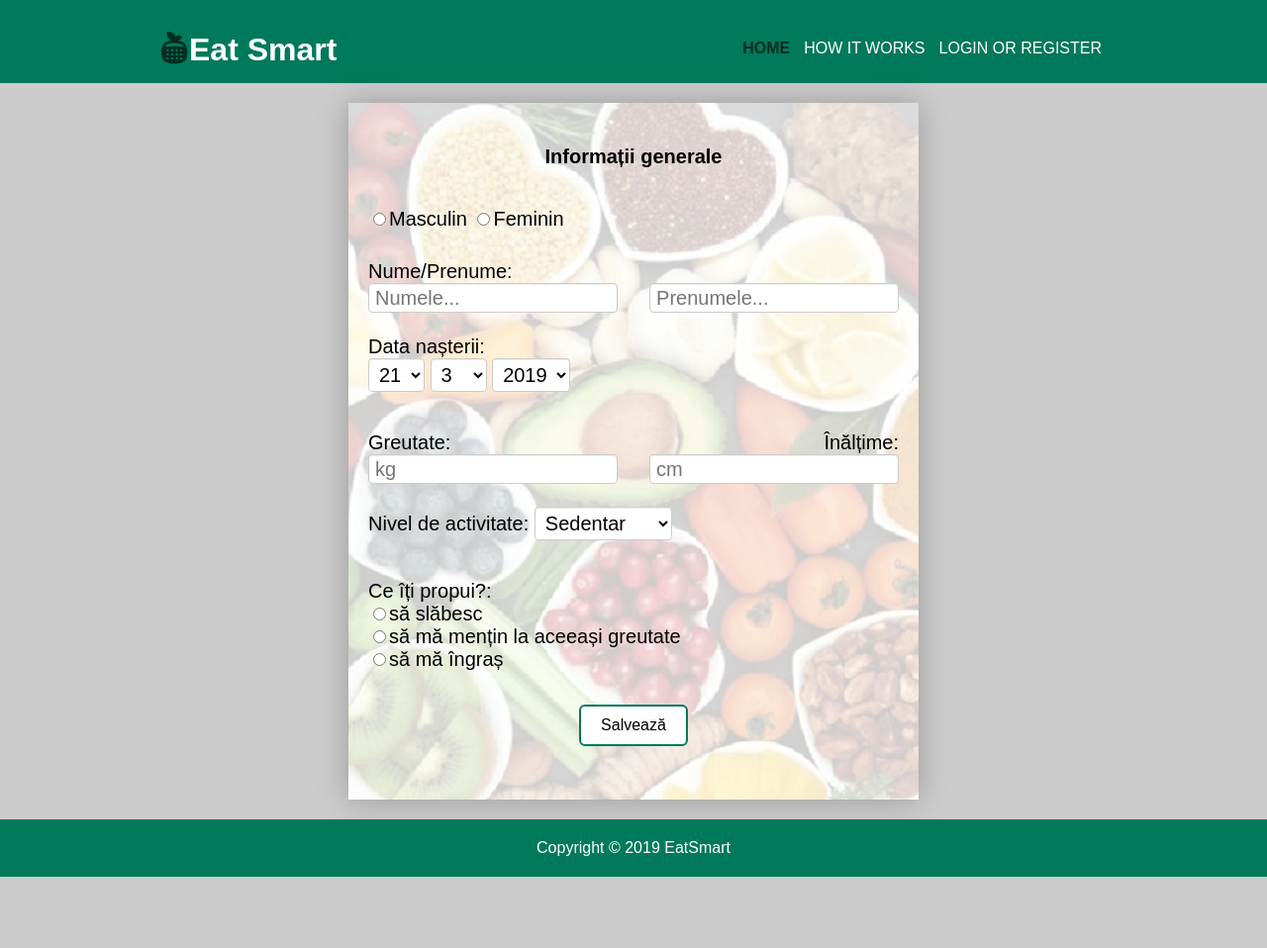
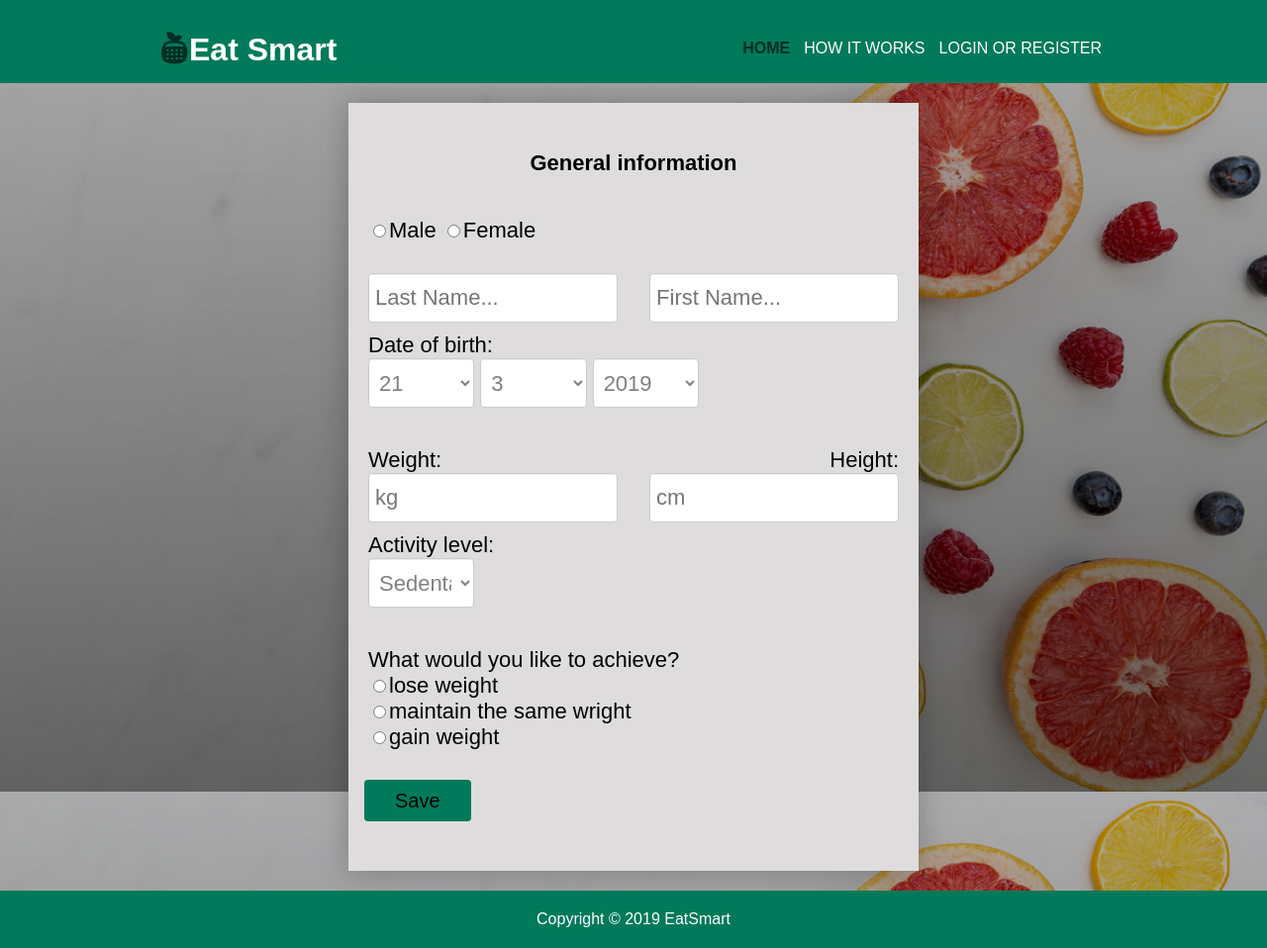
Before and after one commit to AnaRosu/Cal-o-web, a PHP site: page /userform.html in a window 1280 px wide. Shown: the whole page at 99% size. Before the commit the page ends 886 px from the top, so only its background shows below. Run offline with PHP 8.4, Linux system fonts and the light colour scheme; some libraries are stand-ins or nearby versions.

Commit message:
Cateva modificari la userform

```diff
--- a/css/userform.css
+++ b/css/userform.css
@@ -2,7 +2,9 @@ body{
     font-family: sans-serif;
     padding: 0;
     margin: 0;
-    background:#ccc;
+    background: linear-gradient(rgba(0, 0, 0, 0.3), rgba(0, 0, 0, 0.6)), url("image2.jpg"), no-repeat center center fixed;
+    background-size: 100%;
+    min-height: 100%;
 }
 * {
   box-sizing: border-box;
@@ -69,15 +71,16 @@ i.fab {
 
 /* -----------------------------------------user details form-----------------------------------------*/
 .form-box{
-    font-size: 20px;
+    font-size: 22px;
     width: 45%;
     margin: auto;
     margin-top: 20px;
-    background-image: url("image8.jpg");
-    background-repeat: no-repeat;
+    /*background: linear-gradient(rgba(0, 0, 0, 0.3), rgba(0, 0, 0, 0.6)), url("image8.jpg"), no-repeat center center fixed;*/
+    background-color: #DEDCDC;
+    /*background-repeat: no-repeat;
     background-size: cover;
     background-color: rgba(255, 255, 255, 0.8);
-    background-blend-mode: lighten;
+    background-blend-mode: normal;*/
     box-shadow: 0px 0px 30px 0px rgba(0, 0, 0, 0.25);
     /*border-radius: 25px;*/
     z-index: -1;
@@ -98,28 +101,34 @@ i.fab {
 .form-group input[type=text]{
 
   display: block;
+  color: gray;
   background-color: #ffffff;
   border: 1px solid #cccccc;
   box-shadow: inset 0 1px 1px rgba(0, 0, 0, 0.075);
-  font-size: 20px;
-  height: 30px;
-  width: 47%;
+  font-size: 22px;
+  height: 50px;
   padding: 4px 6px;
   border-radius: 4px;
   margin-bottom: 10px;
+  width: 47%;
 }
+
 .form-group input:focus,select{
     outline: none;
 }
-.form-group select{
+.dropdown{
+  display: inline-block;
+  color: gray;
   background-color: #ffffff;
   border: 1px solid #cccccc;
   box-shadow: inset 0 1px 1px rgba(0, 0, 0, 0.075);
-  font-size: 20px;
+  font-size: 22px;
+  height: 50px;
   padding: 4px 6px;
+  width:20%;
   border-radius: 4px;
   margin-bottom: 10px;
-  text-overflow: ellipsis;
+
 }
 .form-group select option{
   position:absolute;
@@ -132,40 +141,52 @@ i.fab {
 .field2{
   float: right;
 }
-.btn {
+/*.btn {*/
 /* Text color */
-      color: #007a5a;
+      /*color: #007a5a;*/
 /* Remove background color */
-      background: transparent;
+    /*  background: transparent; */
 /* Border thickness, line style, and color */
-      border: 2px solid #007a5a;
+      /*border: 2px solid #007a5a;*/
 /* Adds curve to border corners */
-      border-radius: 6px;
+     /* border-radius: 6px; */
 /* Make letters uppercase */
-      border: none;
+      /*border: none;
       color: white;
       padding: 10px 20px;
       text-align: center;
       display: inline-block;
       font-size: 16px;
-      margin: 4px 2px;
-      -webkit-transition-duration: 0.4s; /* Safari */
-      transition-duration: 0.4s;
+      margin: 4px 2px;*/
+      /*-webkit-transition-duration: 0.4s; *//* Safari */
+      /*transition-duration: 0.4s;
       cursor: pointer;
       text-decoration: none;
       margin-left:auto;
       margin-right:auto;
-      display:block;
+      display:block;*/
+/*}*/
+.btn {
+
+        font-weight: normal;
+        text-align: center;
+        cursor: pointer;
+        border: 1px solid transparent;
+        white-space: nowrap;
+        padding: 10px 30px;
+        font-size: 20px;
+        line-height: 1.0;
+        border-radius: 4px;
+        margin-left: -4px;
+        background-color: #007a5a;
 }
-.btn {
-      background-color: white;
-      color: black;
-      border: 2px solid #007a5a;
-}
+
  .btn:hover {
       background-color: #007a5a;
       color: white;
  }
+
+
 /* --------------------------------------------------------------------------------------------------------*/
 
 /* start footer */
--- a/userform.html
+++ b/userform.html
@@ -68,60 +68,55 @@
 <!-- end header-->
 <div class="form-box">
 </br>
-  <p>Informații generale</p>
+  <p>General information</p>
   <form class="my-form">
 
     <div class="form-group">
-        <input type="radio" name="gender" value="Male">Masculin
-        <input type="radio" name="gender" value="Female">Feminin<br>
+        <input type="radio" name="gender" value="Male">Male
+        <input type="radio" name="gender" value="Female">Female<br>
     </div>
 
     <div class="form-group">
-      <label for="birthdate">Nume/Prenume:</label>
-    </br>
-      <input type="text" class="field1" name="firstname" placeholder="Numele...">
-      <input type="text" class="field2" name="lastname" placeholder="Prenumele..."><br>
+      <input type="text" class="field1" name="firstname" placeholder="Last Name...">
+      <input type="text" class="field2" name="lastname" placeholder="First Name...">
     </div>
 
-
-
     <div class="form-group">
-    <label for="birthdate">Data nașterii:</label>
-    </br>
+    <label for="birthdate">Date of birth:</label>
+    <br>
       <select class="dropdown" id="select_day"></select>
       <select class="dropdown" id="select_month"></select>
       <select class="dropdown" id="select_year"></select>
     </div>
-
     <div class="form-group">
-      <label for="weight" class="field1">Greutate:</label>
-      <label for="height" class="field2">Înălțime:</label>
-      </br>
+      <label for="weight" class="field1">Weight:</label>
+      <label for="height" class="field2">Height:</label>
+      <br>
       <input type="text" class="field1" placeholder="kg">
       <input type="text" class="field2" placeholder="cm"><br>
     </div>
 
     <div class="form-group">
-      <label for="activity">Nivel de activitate:</label>
-      <select name="activity">
+      <label for="activity">Activity level:</label><br>
+      <select class="dropdown" name="activity">
           <option value="sedentary">Sedentar</option>
           <option value="light">Puțin actic</option>
           <option value="moderate">Moderat</option>
           <option value="active">Activ</option>
           <option value="vactive">Foarte activ</option>
           <option value="eactive">Extrem</option>
-      </select></br>
+      </select><br>
     </div>
 
     <div class="form-group">
-      <label for="purpose">Ce îți propui?:</label><br>
-      <input type="radio" name="purpose" value="less">să slăbesc<br>
-      <input type="radio" name="purpose" value="same">să mă mențin la aceeași greutate<br>
-      <input type="radio" name="purpose" value="more">să mă îngraș<br>
+      <label for="purpose">What would you like to achieve?</label><br>
+      <input type="radio" name="purpose" value="less">lose weight<br>
+      <input type="radio" name="purpose" value="same">maintain the same wright<br>
+      <input type="radio" name="purpose" value="more">gain weight<br>
     </div>
 
     <div class="form-group">
-      <input class ="btn" type="submit" value="Salvează">
+      <input class ="btn" type="submit" value="Save">
     </div>
   </form>
 </div>
```
